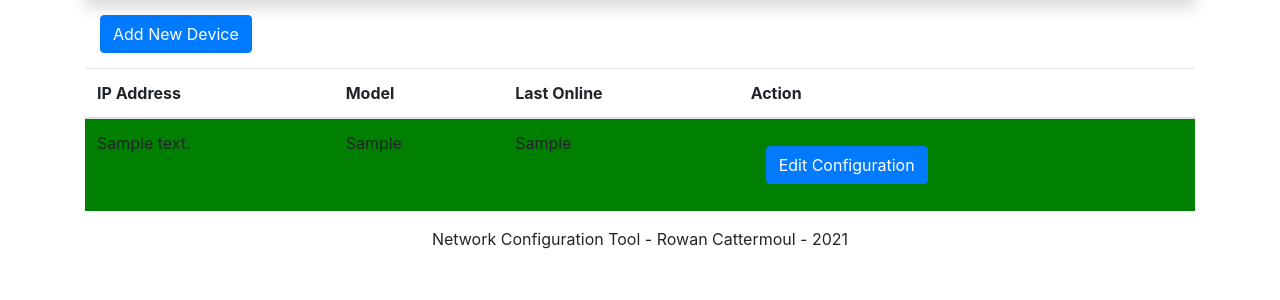
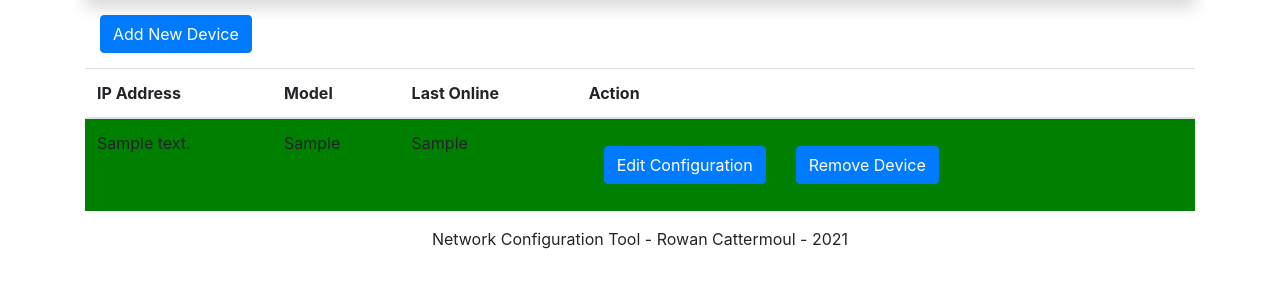
Before and after one commit to RowCatt/NetworkConfigurationTool, a PHP site: page /devices.php in a window 1280 px wide. Shown: the part 40-340 px from the top of the page. Run offline with PHP 8.4, Linux system fonts and the light colour scheme; tables that the repository leaves empty or names only in its code hold one stand-in row (values such as "Sample post").

Commit message:
remove device button

```diff
--- a/devices.php
+++ b/devices.php
@@ -70,11 +70,14 @@ require("requires/connect.php");
                                 echo "<td> $ip_address </td>";
                                 echo "<td> $model </td>";
                                 echo "<td> $last_online </td>";
-                                if($online == 0){
-                                    echo "<td>  </td>";
-                                }else{
-                                    echo "<td> <a style='margin: 15px;' class='btn btn-primary' href='edit_device_config.php?id=$id'> Edit Configuration </a> </td>";
-                                }
+                                echo "<td>";
+                                    if($online == 0){
+                                        echo "<a style='margin: 15px;' class='btn btn-primary' href='remove_device.php?id=$id'> Remove Device </a>";
+                                    }else{
+                                        echo "<a style='margin: 15px;' class='btn btn-primary' href='edit_device_config.php?id=$id'> Edit Configuration </a>";
+                                        echo "<a style='margin: 15px;' class='btn btn-primary' href='remove_device.php?id=$id'> Remove Device </a>";
+                                    }
+                                echo "</td>";
                             echo "</tr>";
 
                         }
```
